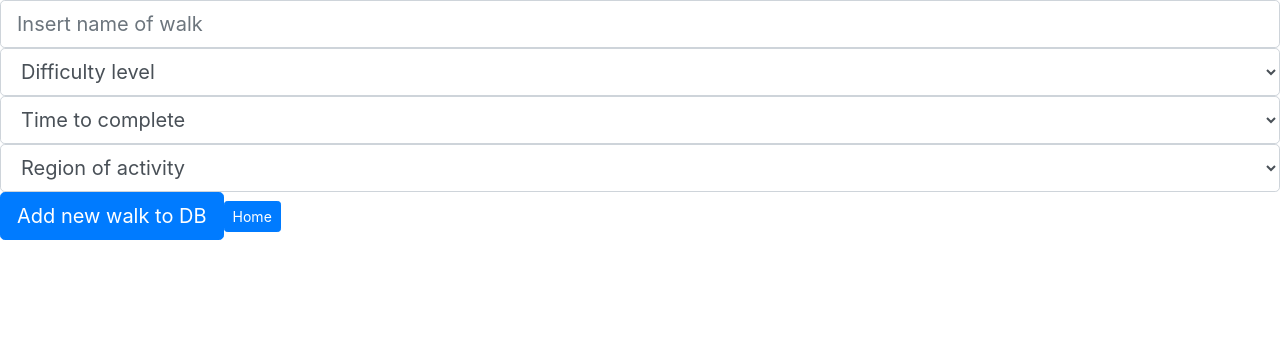
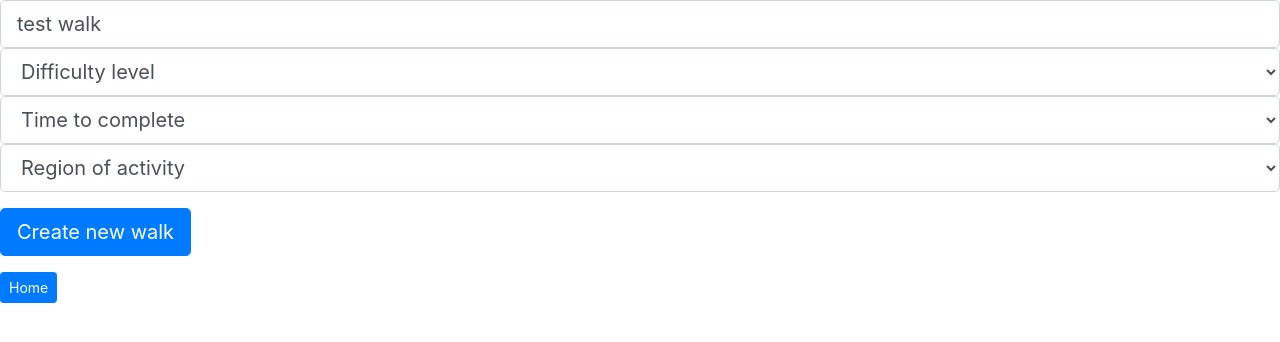
Before and after one commit to Jamesdavies1/Wander-Project3, a React (Create React App) app in the folder client/: page /CreateWalk in a window 1280 px wide. Shown: the top 342 px of the page. Built offline with nearby package versions, Linux system fonts and the light colour scheme.

Commit message:
new commit

```diff
--- a/client/src/pages/CreateWalk.js
+++ b/client/src/pages/CreateWalk.js
@@ -1,23 +1,128 @@
-import React from "react";
-import {Link} from "react-router-dom";
+import React, { Component } from "react";
+import { Link } from "react-router-dom";
 import DropDownForm from "../components/DropDownForm";
 import HomeButton from "../components/HomeButton";
 
-function CreateWalk() {
+export default class CreateWalks extends Component {
+  constructor(props) {
+    super(props);
+
+    this.onChangeName = this.onChangeName.bind(this);
+    // this.onChangeDifficulty = this.onChangeDifficulty.bind(this);
+    // this.onChangeTime = this.onChangeTime.bind(this);
+    // this.onChangeLocation = this.onChangeLocation.bind(this);
+    this.onSubmit = this.onSubmit.bind(this);
+
+    this.state = {
+      name: "",
+      difficulty: [],
+      time: [],
+      location: [],
+    };
+  }
+
+  //react life cycle method
+      componentDidMount() {
+          this.setState({
+              name: "test walk"
+          })
+      }
+
+  //change name
+  onChangeName(e) {
+    this.setState({
+      name: e.target.value
+    });
+  }
+
+  //change difficulty
+  onChangeDifficulty(e) {
+    this.setState({
+      difficulty: e.target.value
+    });
+    console.log("hello")
+
+  }
+
+  //change time
+  onChangeTime(e) {
+    this.setState({
+      time: e.target.value
+    });
+  }
+
+  //change location
+  onChangeLocation(e) {
+    this.setState({
+      location: e.target.value
+    });
+  }
+
+  onSubmit(e) {
+    e.preventDefault();
+    const walk = {
+      name: this.state.name,
+      difficulty: this.state.difficulty,
+      time: this.state.time,
+      location: this.state.location
+    }
+    console.log(walk)
+    window.location = "/";
+  }
+  //render html to page
+  render() {
     return (
-        <div>
-<input className="form-control form-control-lg" type="text" placeholder="Insert name of walk" />
-<DropDownForm contents={["easy", "medium", "hard"]} title={"Difficulty level"}/>
-<DropDownForm contents={[0.5, 1, 2, 4, 6, 8]} title={"Time to complete"}/>
-<DropDownForm contents={["Cheshire", "Lake District", "Peak District", "Scotland", "Snowdonia", "Yorkshire Dales"]} title={"Region of activity"}/>
-<Link to='/'>
-<button type="button" className="btn btn-primary btn-lg">Add new walk to DB</button>
-</Link>
-<Link to='/'>
-<HomeButton />
-    </Link>
-        </div>
-    )
-};
+      <div>
+        <form onSubmit={this.onSubmit}>
+          <div className="form-group">
+            <input
+              uref="userInput"
+              required
+              className="form-control form-control-lg"
+              value={this.state.name}
+              onChange={this.onChangeName}
+              type="text"
+              placeholder="Insert name of walk"
+            />
+            <DropDownForm
+              contents={["easy", "medium", "hard"]}
+              title={"Difficulty level"}
+              value={this.state.difficulty}
+              onChange={this.onChangeDifficulty}
+            />
+            <DropDownForm
+              contents={[0.5, 1, 2, 4, 6, 8]}
+              title={"Time to complete"}
+              value={this.state.time}
+              onChange={this.onChangeTime}
+            />
+            <DropDownForm
+              contents={[
+                "Cheshire",
+                "Lake District",
+                "Peak District",
+                "Scotland",
+                "Snowdonia",
+                "Yorkshire Dales"
+              ]}
+              title={"Region of activity"}
+              value={this.state.location}
+              onChange={this.onChangeLocation}
+            />
+          </div>
 
-export default CreateWalk;
+          <div className="form-group">
+            <input
+              type="submit"
+              value="Create new walk"
+              className="btn btn-primary btn-lg"
+            />
+          </div>
+        </form>
+        <Link to="/">
+          <HomeButton />
+        </Link>
+      </div>
+    );
+  }
+}
```
